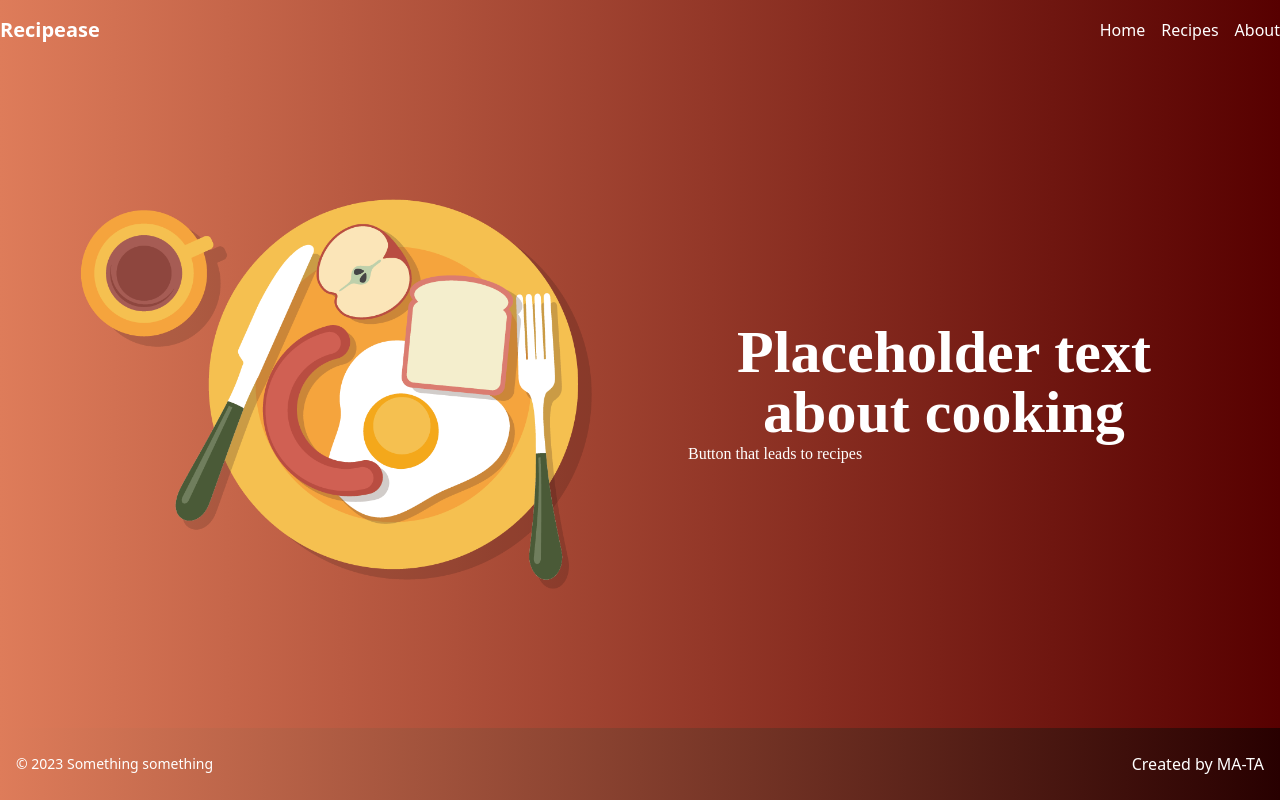
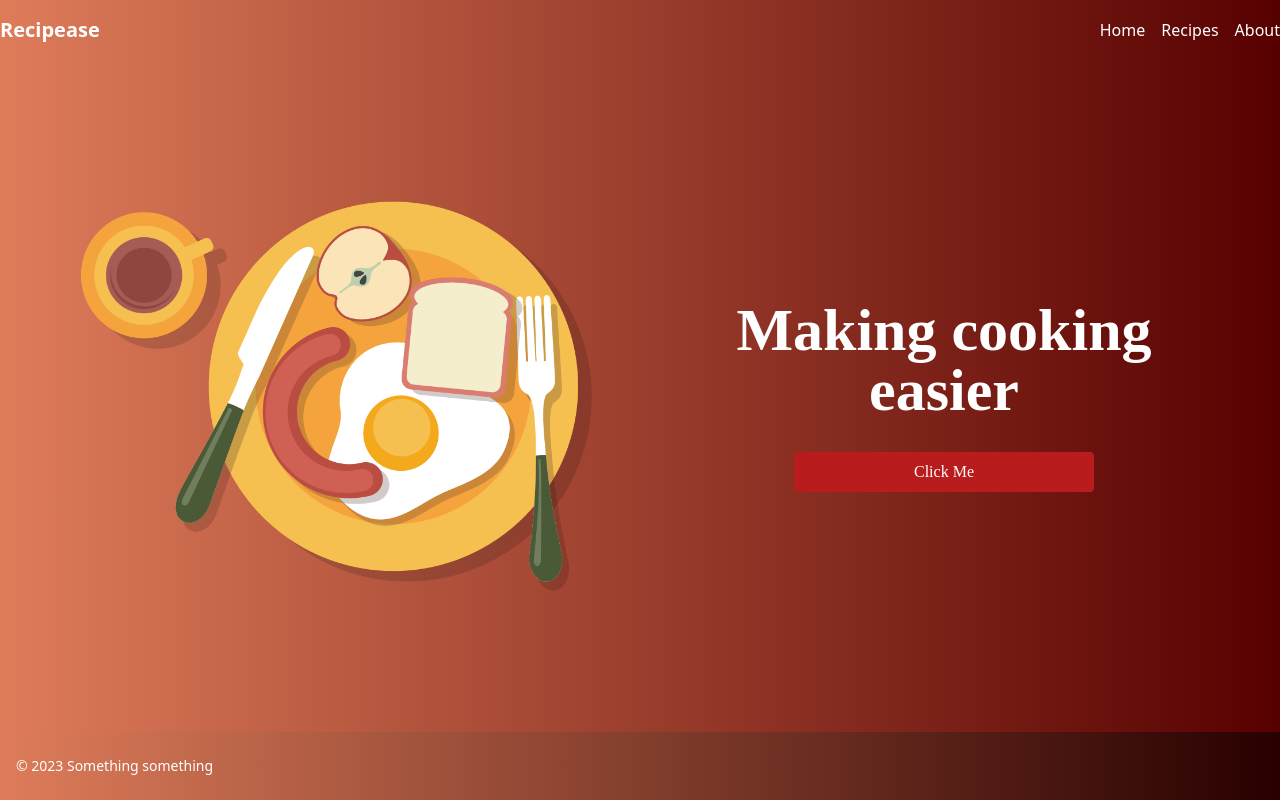
Before and after one commit to CristinaBoanta/Recipe-Finder, a React (Create React App) app: page / in a window 1280 px wide. Built offline with nearby package versions, Linux system fonts and the light colour scheme.

Commit message:
Initial commit

```diff
--- a/src/App.css
+++ b/src/App.css
@@ -30,3 +30,9 @@ input[type=text] {
   margin: 20px;
   padding: 10px;
 }
+
+.ingredient {
+  color: blueviolet;
+  font-weight: 700;
+  margin-left: 20px;
+}
--- /dev/null
+++ b/src/components/Button.js
@@ -0,0 +1,9 @@
+const CustomButton = () => {
+  return (
+    <button className="px-4 py-2 text-white bg-red-700 rounded hover:text-red-700 hover:bg-white focus:outline-none focus:bg-red-800 min-w-[300px]">
+      Click Me
+    </button>
+  );
+};
+
+export default CustomButton;
--- a/src/components/Footer.js
+++ b/src/components/Footer.js
@@ -5,7 +5,7 @@ const Footer = () => {
           <div className="flex justify-between items-center">
             <p className="text-sm">© 2023 Something something</p>
             <div className="flex space-x-4">
-                Created by MA-TA
+
             </div>
           </div>
         </div>
--- a/src/components/RecipeData.js
+++ b/src/components/RecipeData.js
@@ -5,8 +5,19 @@ const RecipeData = (props) => {
     <div>
       {itemData &&
         itemData.map((item) => {
-        //   console.log(item);
-          return <div>Recipe name: {item.recipe.label}</div>;
+          const ingredients = item.recipe.ingredients;
+          return (
+            <div>
+              <div>Recipe name: {item.recipe.label}</div>
+              <div>{ingredients.map((ingredient) => {
+                return (
+                  <div className="ingredient">
+                    {ingredient.text}
+                  </div>
+                )
+              })}</div>
+            </div>
+          );
         })}
     </div>
   );
--- /dev/null
+++ b/src/components/Search.js
@@ -0,0 +1,30 @@
+
+const Search = (props) => {
+
+  const { dataFromInput, inputChangeFunction, responseFromApi } = props;
+
+  const getApiData = () => responseFromApi(dataFromInput);
+
+  const handleKeyDown = (event) => {
+    if (event.key === "Enter") {
+      getApiData();
+    }
+  };
+
+  return (
+    <>
+      <input
+        type="text"
+        value={dataFromInput}
+        onChange={(event) => {
+          inputChangeFunction(event);
+        }}
+        onKeyDown={handleKeyDown}
+      />
+
+      <button onClick={getApiData}>Search</button>
+    </>
+  );
+};
+
+export default Search;
--- a/src/pages/Homepage.js
+++ b/src/pages/Homepage.js
@@ -2,10 +2,13 @@ import Header from "../components/Header";
 import Footer from "../components/Footer";
 import HomepageBackground from "../assets/img/homepageVector.png";
 import { Link } from "react-router-dom";
+import Button from '../components/Button';
 
 const Homepage = () => {
+
   return (
     <div className="homepage flex flex-col">
+
       <Header />
 
       <div className="homepage flex items-center bg-gradient-to-r to-rosewood from-coral text-white py-6 pr-20 pl-20">
@@ -13,13 +16,16 @@ const Homepage = () => {
           <div className="w-full max-w-3xl flex-1 pr-8">
             <img src={HomepageBackground} alt="ceva" />
           </div>
-          <div className="flex-1 pl-8 heroTitle">
+          <div className="flex flex-1 pl-8 heroTitle flex-col items-center gap-8">
             <h1 className="text-6xl font-bold text-center text-white">
-              Placeholder text about cooking
+              Making cooking easier
             </h1>
-            <Link to="/listing">Button that leads to recipes</Link>
+            <Link to="/listing">
+              <Button />
+            </Link>
           </div>
         </div>
+
       </div>
 
       <Footer />
--- a/src/pages/Listing.js
+++ b/src/pages/Listing.js
@@ -2,6 +2,7 @@ import { useEffect, useState } from "react";
 import Footer from "../components/Footer";
 import Header from "../components/Header";
 import RecipeData from "../components/RecipeData";
+import Search from "../components/Search";
 
 const Listing = () => {
 
@@ -13,8 +14,6 @@ const Listing = () => {
 
   const handleInputChange = (event) => {
     setInputValue(event.target.value);
-    console.log("zzz");
-    console.dir(event.target);
   }
 
   const apiResponse = (keyword) => {
@@ -32,9 +31,7 @@ const Listing = () => {
       <Header />
         <RecipeData itemData={recipeData}/>
 
-        <input type="text" value={inputValue} onChange={handleInputChange} />
-
-        <button onClick={() => apiResponse(inputValue)}>Search</button>
+        <Search dataFromInput={inputValue} inputChangeFunction={handleInputChange} responseFromApi={apiResponse} />
       <Footer />
     </div>
   );
--- /dev/null
+++ b/src/pages/ListingItem.js
@@ -0,0 +1,10 @@
+const ListingItem = (props) => {
+
+    return (
+        <div>
+
+        </div>
+    )
+}
+
+export default ListingItem;
```
